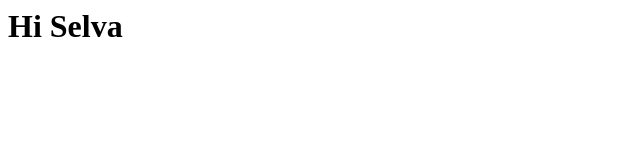
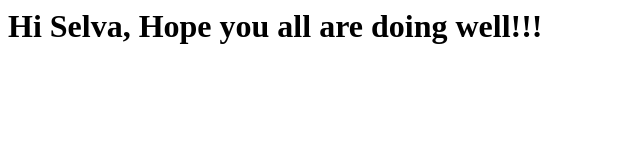
Before and after one commit to Selvasarukesh/SelvasarukeshPortfolio, a plain HTML site: page index.html in a window 1280 px wide. Shown: the whole page, without its empty margins (0-640 px from the left). Drawn offline with Linux system fonts and the light colour scheme.

Commit message:
Update index.html

```diff
--- a/index.html
+++ b/index.html
@@ -1 +1 @@
-<h1>Hi Selva</h1>
+<h1>Hi Selva, Hope you all are doing well!!!</h1>
```
